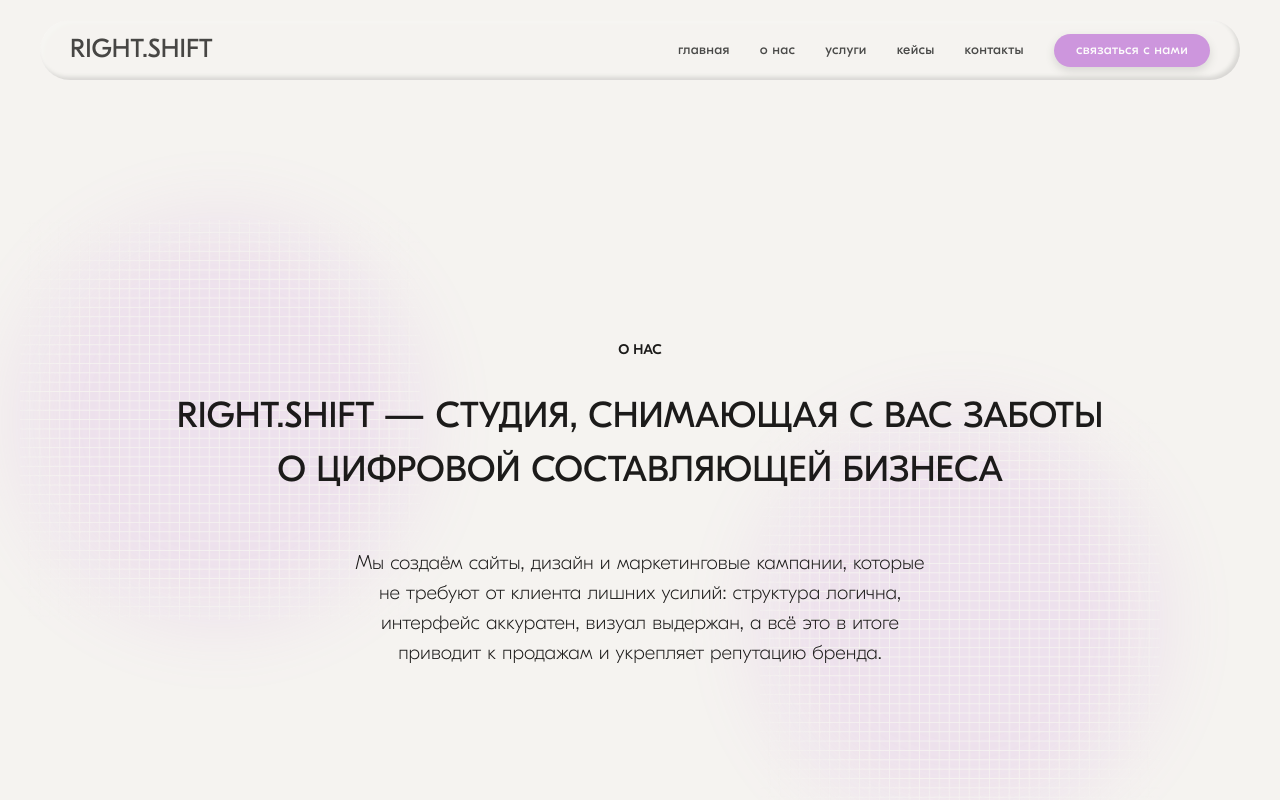
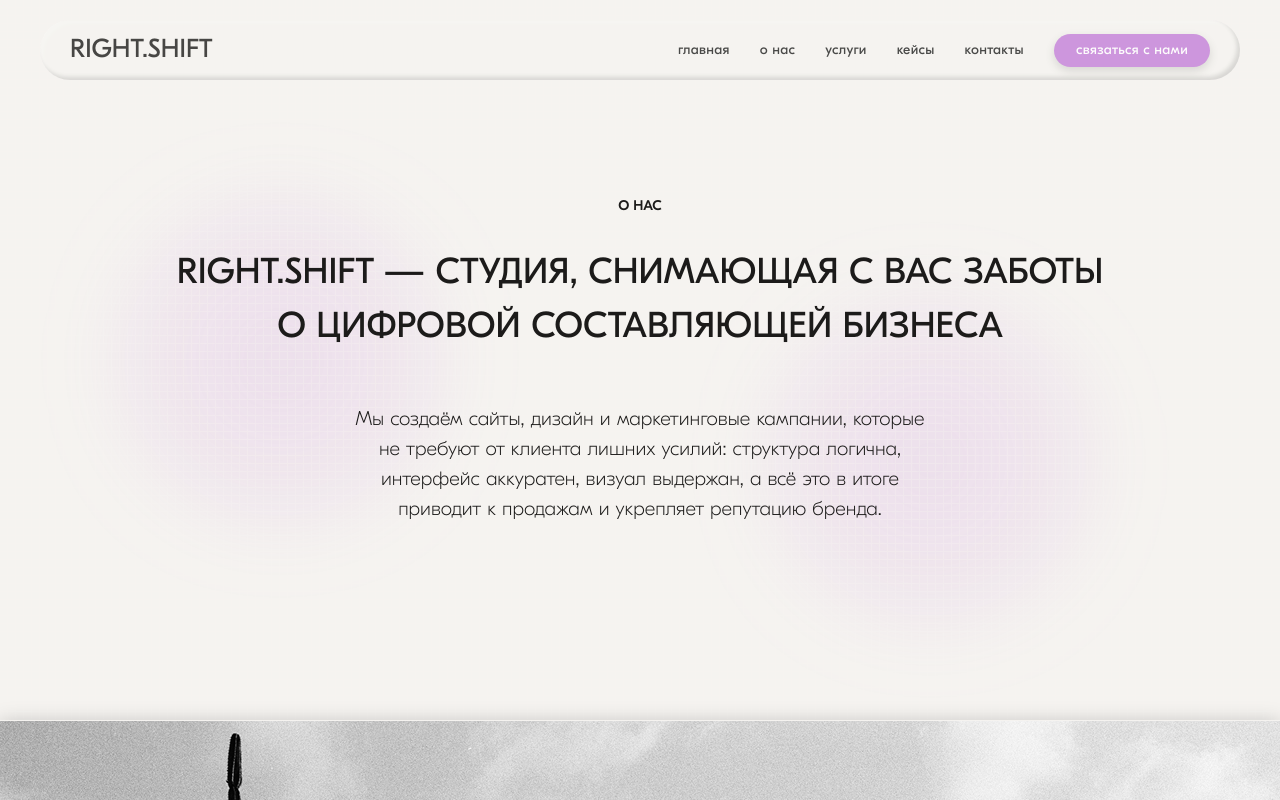
Before and after one commit to amzorka/right_shift, a React (Create React App) app: page /about in a window 1280 px wide. Shown: the top 800 px of the page. Built offline with nearby package versions, Linux system fonts and the light colour scheme.

Commit message:
шарики

```diff
--- a/src/components/about/AboutIntro.js
+++ b/src/components/about/AboutIntro.js
@@ -5,15 +5,14 @@ import grid from "../../images/about-grid.png";
 export default function AboutIntro() {
   return (
     <section className="about">
-      <div class="about__grid-wrapper">
-        <div class="about__grid-glow"></div>
-        <img src={grid} class="about__grid" alt="" />
+      <div className="about__grid-bg" />
+
+      <div className="about__glows">
+        <div className="about__glow about__glow--1" />
+        <div className="about__glow about__glow--2" />
       </div>
 
-      <div class="about__grid-wrapper2">
-        <div class="about__grid-glow"></div>
-        <img src={grid} class="about__grid" alt="" />
-      </div>
+      <div className="about__center">
         <div className="about__container">
           <p className="about__small-title">О НАС</p>
 
@@ -23,11 +22,12 @@ export default function AboutIntro() {
           </h1>
 
           <p className="about__text">
-          Мы создаём сайты, дизайн и маркетинговые кампании, которые не требуют
-          от клиента лишних усилий: структура логична, интерфейс аккуратен,
-          визуал выдержан, а всё это в итоге приводит к продажам и укрепляет
-          репутацию бренда.
+            Мы создаём сайты, дизайн и маркетинговые кампании, которые не
+            требуют от клиента лишних усилий: структура логична, интерфейс
+            аккуратен, визуал выдержан, а всё это в итоге приводит к продажам и
+            укрепляет репутацию бренда.
           </p>
+        </div>
       </div>
 
       <img src={about} alt="О нас" className="about__image" />
--- a/src/components/home/IntroSection.js
+++ b/src/components/home/IntroSection.js
@@ -31,14 +31,16 @@ export default function IntroSection() {
 
   return (
     <section className="intro-section">
+      {isMobile && (
+        <>
+          <div className="about__grid-bg" />
+
+          <div className="about__glows">
+            <div className="about__glow about__glow--3" />
+          </div>
+        </>
+      )}
       <div className="intro-section__container">
-        {isMobile && (
-          <div className="intro__grid-wrapper">
-            <div className="intro__grid-glow"></div>
-            <img src={grid} alt="" className="intro__grid" />
-          </div>
-        )}
-
         <h1 className="intro-section__title">RIGHT.SHIFT</h1>
 
         {isMobile && (
--- a/src/scss/About.scss
+++ b/src/scss/About.scss
@@ -1,17 +1,23 @@
 .about {
   width: 100%;
   background: #f5f3f0;
-  text-align: center;
   color: #1c1b1a;
-  padding-top: 120px;
   overflow: hidden;
   position: relative;
+
+  &__center {
+    display: flex;
+    align-items: center;
+    text-align: center;
+    z-index: 5;
+  }
 
   &__container {
     width: 1180px;
     margin: 0 auto;
     position: relative;
-    z-index: 2;
+    z-index: 5;
+    text-align: -webkit-center;
   }
 
   &__small-title {
@@ -19,7 +25,7 @@
     font-weight: 500; /* medium */
     font-size: 14px;
     line-height: 150%;
-    margin-top: 220px;
+    margin-top: 0;
     margin-bottom: 30px;
   }
 
@@ -38,7 +44,8 @@
     font-size: 20px;
     line-height: 150%;
     max-width: 820px;
-    margin: 0 auto 220px auto;
+    margin-bottom: 0;
+    align-self: center;
   }
 
   &__image {
@@ -46,80 +53,87 @@
     height: auto;
     display: block;
     box-shadow: 0px 4px 20px rgba(0, 0, 0, 0.25);
+    position: relative;
+    z-index: 5;
   }
 }
 
-.about__grid-wrapper {
+.about__grid-bg {
   position: absolute;
-  top: 220px; /* подгони */
-  left: 20px; /* подгони */
+  inset: 0;
+  background: url("../images/about-grid.png") repeat;
+  background-size: 1280px 640px; // как в макете
+  opacity: 0.3;
+  z-index: 3;
+}
 
-  width: 400px; /* сетка не должна быть 66px */
-  height: 400px;
-
+.about__glows {
+  position: absolute;
+  inset: 0;
   pointer-events: none;
   z-index: 1;
 }
 
-.about__grid-wrapper2 {
+.about__glow {
   position: absolute;
-  top: 420px; /* подгони */
-  right: 120px; /* подгони */
+  width: 360px;
+  height: 360px;
+  background: radial-gradient(
+    circle at center,
+    rgba(196, 127, 217, 0.9) 0%,
+    rgba(196, 127, 217, 0.55) 25%,
+    rgba(196, 127, 217, 0.45) 45%,
+    rgba(196, 127, 217, 0.6) 60%,
+    transparent 75%
+  );
+  border-radius: 50%;
 
-  width: 400px; /* сетка не должна быть 66px */
-  height: 400px;
+  filter: blur(40px);
+  opacity: 1;
 
+  mix-blend-mode: screen;
   pointer-events: none;
-  z-index: 1;
-}
-
-/* ФИОЛЕТОВЫЙ ПУЛЬСИРУЮЩИЙ СВЕТ */
-.about__grid-glow {
-  position: absolute;
-  inset: 0;
-  background: #c47fd9;
-  border-radius: 50%;
-  filter: blur(150px);
-  opacity: 0.35;
-  z-index: 0;
 
   animation: glowPulse 3s ease-in-out infinite;
-  will-change: opacity, filter; /* важно! */
-}
+  will-change: transform, opacity;
 
-/* PNG-СЕТКА */
-.about__grid {
-  mask-image: radial-gradient(circle, black 60%, transparent 100%);
-  -webkit-mask-image: radial-gradient(circle, black 60%, transparent 100%);
-  position: absolute;
-  inset: 0;
-  width: 100%;
-  height: 100%;
-  object-fit: cover;
-
-  opacity: 0.9;
-  mix-blend-mode: normal;
-  z-index: 2;
-}
-
-/* ПУЛЬСАЦИЯ */
   @keyframes glowPulse {
     0% {
-    opacity: 0.15;
-    filter: blur(40px);
+      opacity: 0.25;
+      transform: scale(0.9);
     }
     50% {
-    opacity: 0.35;
-    filter: blur(80px);
+      opacity: 0.55;
+      transform: scale(1.05);
     }
     100% {
-    opacity: 0.15;
-    filter: blur(40px);
+      opacity: 0.25;
+      transform: scale(0.9);
+    }
   }
 }
 
+.about__glow--1 {
+  top: 180px;
+  left: 100px;
+}
+
+.about__glow--2 {
+  top: 280px;
+  right: 170px;
+}
+
+@media (min-width: 769px) {
+  .about__center {
+    min-height: calc(100vh - 80px);
+  }
+}
 /* 📱 Мобильный адаптив */
 @media (max-width: 768px) {
+  .about__center {
+    padding-top: 80px;
+  }
+
   .about__container {
     width: calc(100% - 40px);
   }
@@ -141,8 +155,8 @@
     width: 100%;
   }
 
-  .about__grid-wrapper,
-  .about__grid-wrapper2 {
+  .about__glow--1,
+  .about__glow--2 {
     display: none;
   }
 }
--- a/src/scss/IntroSection.scss
+++ b/src/scss/IntroSection.scss
@@ -142,7 +142,7 @@
       display: flex;
       flex-direction: column;
       align-items: center;
-      z-index: 2;
+      z-index: 10;
       position: relative;
     }
 
@@ -153,7 +153,8 @@
       text-align: left;
       margin: 180px auto 15px auto !important;
       line-height: 90%;
-      z-index: 2;
+      position: relative;
+      z-index: 6;
     }
 
     &__subtitle {
@@ -167,7 +168,7 @@
       opacity: 0.9;
       margin-top: 0;
       margin-bottom: 200px;
-      z-index: 2;
+      z-index: 5;
     }
 
     /* Блок услуг скрываем */
@@ -189,6 +190,8 @@
       width: calc(100% - 40px) !important;
       height: auto !important;
       border-radius: 20px !important;
+      position: relative;
+      z-index: 5;
     }
 
     /* Текст */
@@ -197,6 +200,8 @@
       height: auto !important;
       font-size: 14px !important;
       line-height: 150%;
+      position: relative;
+      z-index: 5;
 
       p {
         margin-top: 0 !important;
@@ -211,6 +216,8 @@
       gap: 0;
       margin-top: 50px !important;
       margin-bottom: 150px;
+      position: relative;
+      z-index: 5;
 
       &-text {
         font-size: 16px;
@@ -221,57 +228,10 @@
         width: 22px;
       }
     }
-  }
 
-  .intro__grid-wrapper {
-    position: absolute;
-    top: 75px;
-    left: 50%;
-    transform: translateX(-50%);
-
-    width: 350px;
-    height: 350px;
-
-    z-index: 1;
-    pointer-events: none;
-  }
-
-  .intro__grid-glow {
-    position: absolute;
-    inset: 0;
-    background: #c47fd9;
-    filter: blur(150px);
-    border-radius: 50%;
-    opacity: 0.35;
-
-    animation: glowPulse 3s ease-in-out infinite;
-  }
-
-  .intro__grid {
-    width: 100%;
-    height: 100%;
-    object-fit: cover;
-
-    opacity: 0.9;
-    mix-blend-mode: normal;
-
-    mask-image: radial-gradient(circle, black 60%, transparent 100%);
-    -webkit-mask-image: radial-gradient(circle, black 60%, transparent 100%);
-  }
-
-  /* АНИМАЦИЯ */
-  @keyframes glowPulse {
-    0% {
-      opacity: 0.15;
-      filter: blur(40px);
-    }
-    50% {
-      opacity: 0.55;
-      filter: blur(80px);
-    }
-    100% {
-      opacity: 0.15;
-      filter: blur(40px);
+    .about__glow--3 {
+      top: 50px;
+      left: 5%;
     }
   }
 }
```
Also changed, not shown: src/components/SmoothFadeSections.js (deleted, +0 -56 lines), src/images/about-grid.png, src/images/about-grid2.png (renamed from src/images/about-grid1.png). Lines whose indentation alone changed are shown as unchanged.
